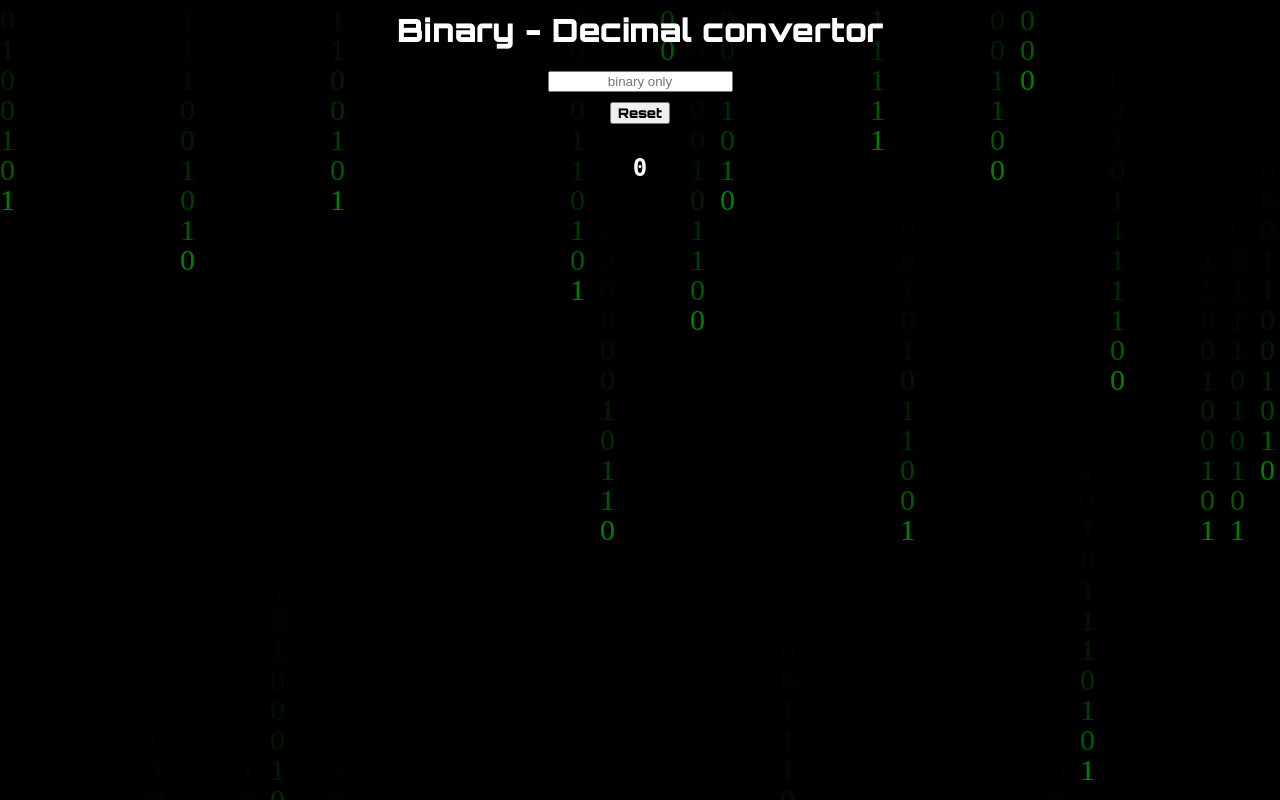
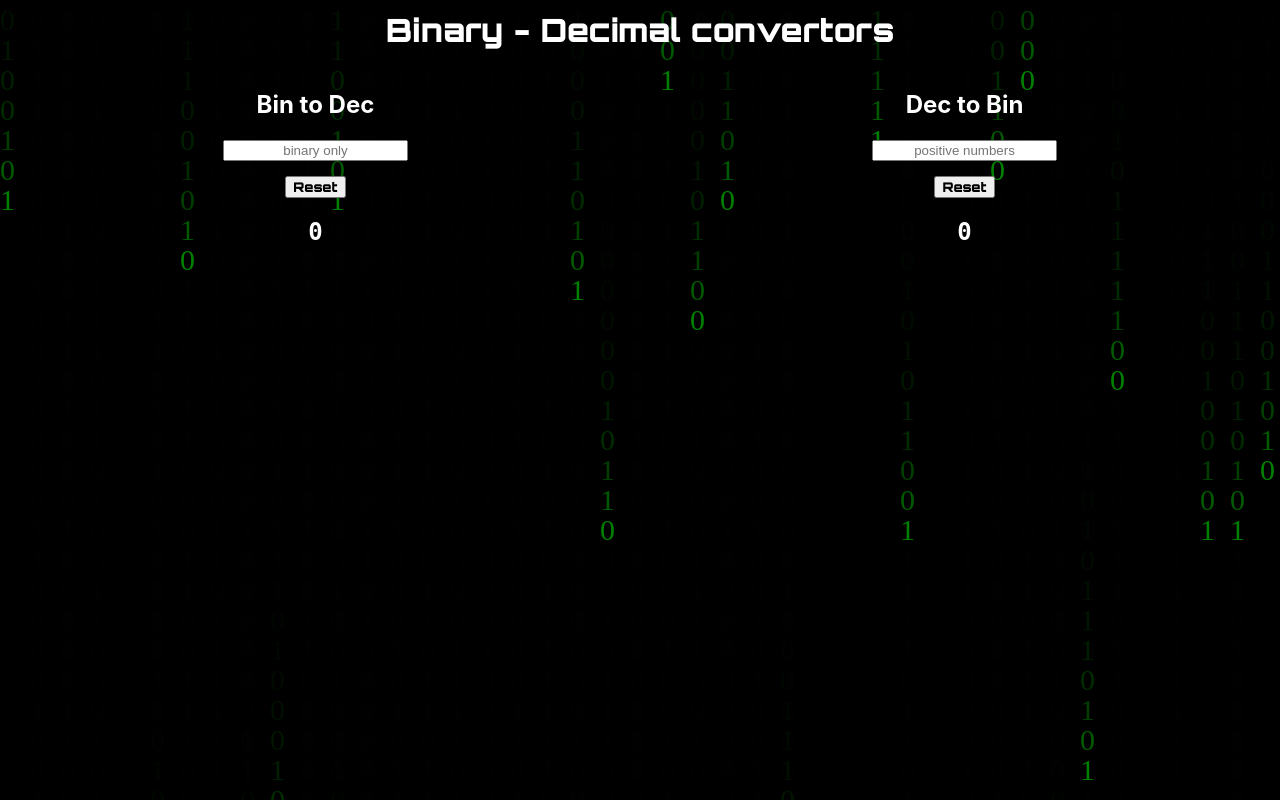
Before and after one commit to AlonJoshua/Matrix-Binary-Decimal-Converters, a React (Create React App) app: page / in a window 1280 px wide. Built offline with nearby package versions, Linux system fonts and the light colour scheme.

Commit message:
Add dec-bin conventor, WIP on functionality

```diff
--- a/src/App.css
+++ b/src/App.css
@@ -7,23 +7,32 @@
 	font-family: 'Orbitron', sans-serif;
 }
 
-#binary-input {
+#convertors-container {
+	display: flex;
+}
+
+#bin-dec-title, #dec-bin-title {
+	color: white;
+}
+
+#binary-input, #decimal-input {
 	margin: auto;
 	padding-top: 10px;
 	text-align: center;
 }
 
-#reset-div {
+#reset-bin, #reset-dec {
+	display: flex;
 	text-align: center;
-	padding: 10px;
-	font-family: 'Orbitron', sans-serif;
+	margin: 15px auto;
+	font-family: 'Orbitron';
 }
 
 input {
 	text-align: center;
 }
 
-#output-view {
+#bin-output, #decimal-output {
 	margin: auto;
 	text-align: center;
 	font-family: 'Andale Mono', 'monospace';;
--- a/src/App.js
+++ b/src/App.js
@@ -1,19 +1,31 @@
 import React, { Component, Fragment } from 'react';
-import Output from './Components/Output';
-import NumberInput from './Components/NumberInput';
+import BinaryInput from './Components/BinaryInput';
+import DecimalInput from './Components/DecimalInput';
 import Canvas from './Components/Canvas';
 import './App.css';
 
 class App extends Component {
-  constructor() {
-    super()
+  constructor(props) {
+    super(props)
     this.state = {
       decimal: 0,
+      binary: 0
     }
   }
 
-  onInputChange = (event) => {
-    console.log('event: ', event);
+  resetBinaryInput= (event) => {
+    let input = document.getElementById('bin-number');
+    input.value = event.target.value;
+    this.setState({decimal: input.value})
+  }
+
+  resetDecimalInput= (event) => {
+    let input = document.getElementById('dec-number');
+    input.value = event.target.value;
+    this.setState({binary: input.value})
+  }
+
+  onBinInputChange = (event) => {
     let eventString = event.target.value;
     let validArray = eventString.split('');
     // Allow only binary digits in the input
@@ -34,9 +46,7 @@ class App extends Component {
   this.setState({decimal: decimal});
 }
 
-
   render() {
-    const { decimal } = this.state;
     return (
       <Fragment>
       <Canvas />
@@ -44,25 +54,24 @@ class App extends Component {
       id='main-title'
       style={{color: 'white'}}
       >
-      Binary - Decimal convertor
+      Binary - Decimal convertors
       </h1>
-      <NumberInput
-      inputChange={this.onInputChange}
+      <div id='convertors-container'>
+      <BinaryInput
+      onBinInputChange={this.onBinInputChange}
+      resetBinaryInput={this.resetBinaryInput}
+      decimal={this.state.decimal}
        />
+      }
+      }
+      <DecimalInput
+      onBinInputChange={this.onBinInputChange}
+      resetDecimalInput={this.resetDecimalInput}
+      binary={this.state.binary}
+      />
+      </div>
       <div id='reset-div'>
-      <button
-      type='reset'
-      value='Reset'
-      id='reset-btn'
-      style={{fontFamily: 'Orbitron'}}
-      onClick={() => {
-        this.onInputChange({target: {value: '0'}})
-      }}
-      >
-      Reset
-      </button>
       </div>
-      <Output decimal={decimal}/>
       </Fragment>
       );
   }
--- /dev/null
+++ b/src/Components/BinaryInput.js
@@ -0,0 +1,39 @@
+import React, {Component} from 'react';
+
+class BinaryInput extends Component {
+	constructor(props) {
+		super(props)
+	}
+	render() {
+	return (
+			<div id='binary-input'>
+			<h2 id='bin-dec-title'>Bin to Dec</h2>
+			<input
+			 id='bin-number'
+			 type='text'
+			 placeholder='binary only'
+			 onChange={this.props.onBinInputChange}
+			 >
+			 </input>
+			 <button
+     		 type='reset'
+    		 value='Reset'
+    		 id='reset-bin'
+    		 onClick={() => {
+    	    	this.props.resetBinaryInput({target: {value: '0'}})
+    		  }}
+   		     >
+    		 Reset
+   		     </button>
+   		     <div
+			  id='bin-output'
+			  style={{color: 'white'}}
+			 >
+			 <h2>{this.props.decimal}</h2>
+			 </div>
+			 </div>
+		)
+	}
+}
+
+export default BinaryInput;
--- /dev/null
+++ b/src/Components/DecimalInput.js
@@ -0,0 +1,41 @@
+import React, {Component} from 'react';
+
+class DecimalInput extends Component {
+	constructor(props) {
+		super(props)
+	}
+
+	render() {
+	return (
+			<div id='decimal-input'>
+			<h2 id='dec-bin-title'>Dec to Bin</h2>
+			<input
+			 id='dec-number'
+			 type='text'
+			 placeholder='positive numbers'
+			 onChange={this.props.onBinInputChange}
+			 >
+			 </input>
+			 <button
+     		 type='reset'
+    		 value='Reset'
+    		 id='reset-dec'
+
+    		 onClick={() => {
+    	    	this.props.resetDecimalInput({target: {value: '0'}})
+    		  }}
+   		     >
+    		 Reset
+   		     </button>
+   		     <div
+			  id='decimal-output'
+			  style={{color: 'white'}}
+			 >
+			 <h2>{this.props.binary}</h2>
+			 </div>
+			</div>
+		)
+	}
+}
+
+export default DecimalInput;
--- a/src/Components/NumberInput.js
+++ /dev/null
@@ -1,19 +0,0 @@
-import React from 'react';
-
-const NumberInput = ({ inputChange }) => {
-	return (
-			<div id='binary-input'>
-			<input
-			 id='input-number'
-			 type='text'
-			 placeholder='binary only'
-
-			 onChange={inputChange}
-			 >
-			 </input>
-
-			</div>
-		)
-}
-
-export default NumberInput;
--- a/src/Components/Output.js
+++ /dev/null
@@ -1,14 +0,0 @@
-import React from 'react';
-
-const Output = ({ decimal }) => {
-	return (
-			<div
-			id='output-view'
-			style={{color: 'white'}}
-			>
-			<h2>{decimal}</h2>
-			</div>
-		)
-}
-
-export default Output;
```
